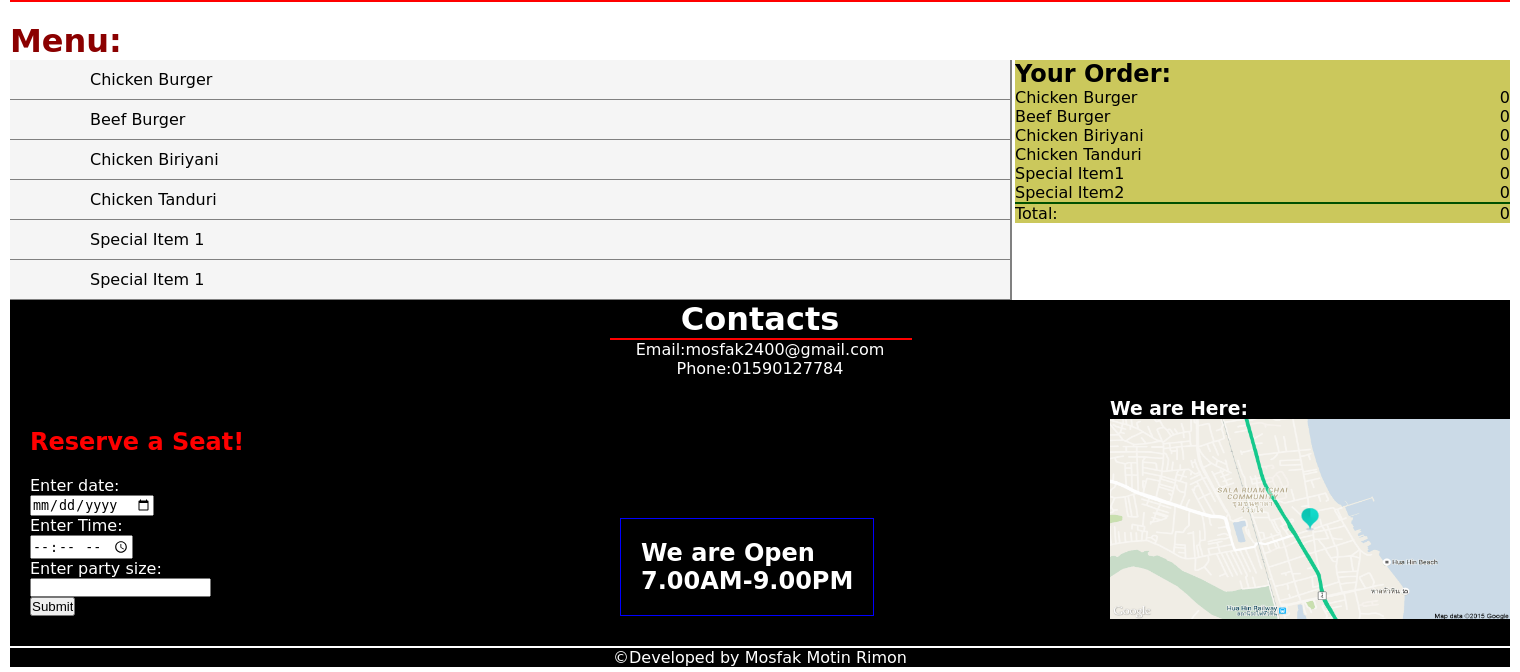
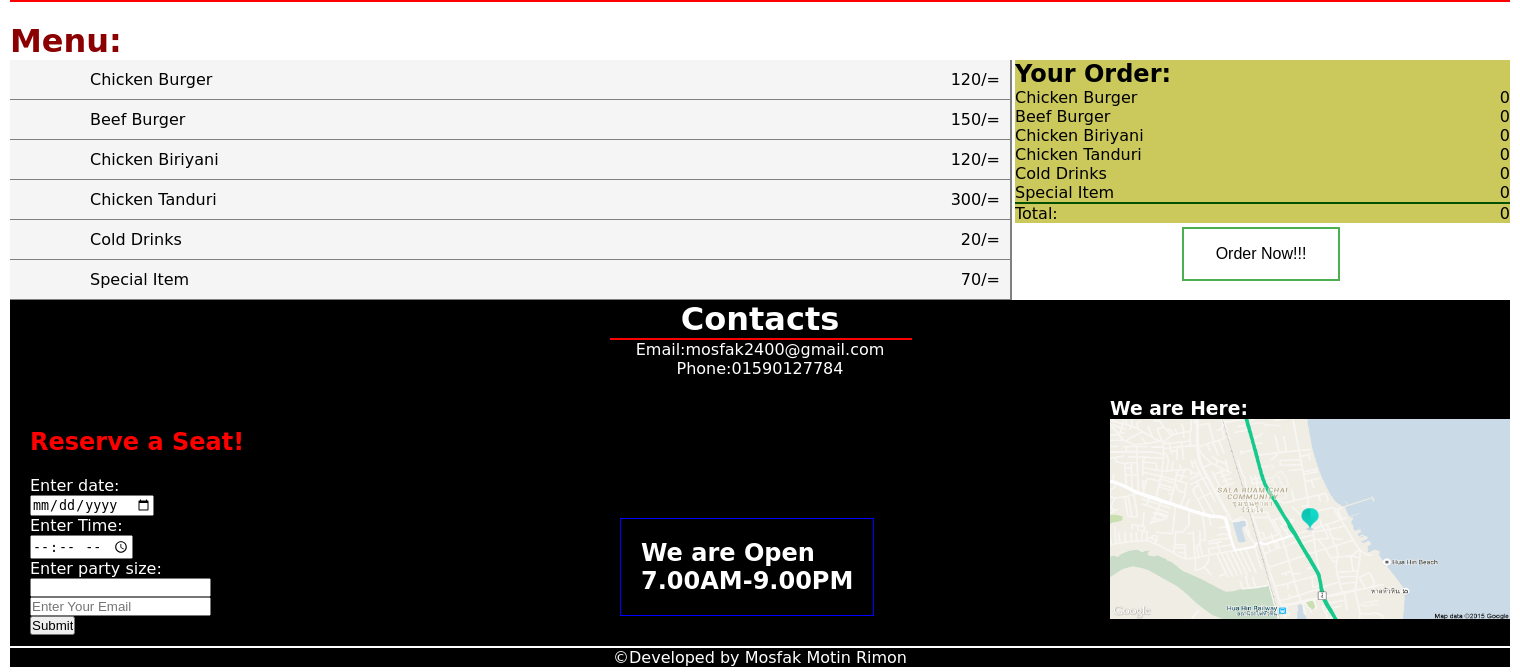
Before and after one commit to Mosfak/Impala_Resturant, a PHP site: page /other/orderNow.php in a window 1520 px wide. Shown: the part 161-833 px from the top of the page. Run offline with PHP 8.4, Linux system fonts and the light colour scheme; some libraries are stand-ins or nearby versions.

Commit message:
oct_23_2
C171023 Coplete

```diff
--- a/C171023/css/login.css
+++ b/C171023/css/login.css
@@ -4,7 +4,6 @@
 body{
     background:url("../img/kitchen.jpg");
     background-attachment:fixed;
-
 }
 
 
--- a/C171023/index.php
+++ b/C171023/index.php
@@ -112,7 +112,8 @@
                         <input type="time"><br>
                         Enter party size:<br>
                         <input type="number"><br>
-                        <input type="submit"><br>
+                        <input type="text" placeholder="Enter Your Email"><br>
+                        <input type="submit" onclick="alert('Your Reservarion is being processed \nWe will inform you through a mail')"><br>
                     </form>
                 </div>
                 <div class="fix social">
--- /dev/null
+++ b/C171023/js/script.js
@@ -0,0 +1,45 @@
+var food=[
+
+    ["Chicken Burger",0],
+    ["Beef Burger",0],
+    ["Chicken Biriyani",0],
+    ["Chicken Tanduri",0],
+    ["Item1",0],
+    ["Item2",0]
+
+];
+
+var price=[ 120,150,120,300,20,70 ];
+var sum=0;
+
+function update(){
+    for(var i=0;i<food.length;i++){
+        document.getElementById(food[i][0]).innerHTML=food[i][1]*price[i];
+    }
+}
+
+
+function Click(name){
+    for(var i=0;i<food.length;i++){
+        if(name==food[i][0]){
+            food[i][1]++;
+            sum=sum+price[i];
+        }
+    }
+
+    document.getElementById('ttl').innerHTML=(sum);
+    update();
+
+}
+
+
+
+
+
+function print(){
+    for(var i=0;i<food.length;i++){
+        console.log(food[i][0]+"----"+food[i][1]+"---"+price[i]);
+        console.log("\n"+sum);
+    }
+
+}
--- a/C171023/other/login.php
+++ b/C171023/other/login.php
@@ -47,7 +47,8 @@
             <input type="time"><br>
             Enter party size:<br>
             <input type="number"><br>
-            <input id="btn" type="submit"><br>
+                        <input type="text" placeholder="Enter Your Email"><br>
+                        <input type="submit" onclick="alert('Your Reservarion is being processed \nWe will inform you through a mail')"><br>
         </form>
     </div>
     <div class="fix open">
--- a/C171023/other/orderNow.php
+++ b/C171023/other/orderNow.php
@@ -2,50 +2,7 @@
     <head>
         <title>Impala Restaurant</title>
         <link rel="stylesheet" href="style_order.css" type="text/css">
-        <script >
-
-
-            var food=[
-
-                ["Chicken Burger",0],
-                ["Beef Burger",0],
-                ["Chicken biriyani",0],
-                ["Chicken Tanduri",0],
-                ["Item1",0],
-                ["Item2",0]
-
-            ];
-
-            var price=[ 120,150,120,300,20,70 ];
-            var sum=0;
-
-
-            function Click(name){
-                for(var i=0;i<food.length;i++){
-                    if(name==food[i][0]){
-                        food[i][1]++;
-                        sum=sum+price[i];
-                    }
-                }
-
-
-
-
-            }
-
-
-
-
-
-            function print(){
-                for(var i=0;i<food.length;i++){
-                    console.log(food[i][0]+"----"+food[i][1]+"---"+price[i]);
-                    console.log("\n"+sum);
-                }
-
-            }
-
-
+        <script src="../js/script.js">
 
         </script>
     </head>
@@ -74,12 +31,12 @@
                 <h1>Menu:</h1>
                 <div class="fix order_menu">
                     <ul>
-                        <li onClick="Click('Chicken Burger')">Chicken Burger</li>
-                        <li onClick="Click('Beef Burger')">Beef Burger</li>
-                        <li onClick="Click('Chicken biriyani')">Chicken Biriyani</li>
-                        <li onClick="Click('Chicken Tanduri')">Chicken Tanduri</li>
-                        <li onClick="Click('Item1')">Special Item 1</li>
-                        <li onClick="Click('Item2')">Special Item 1</li>
+                        <li onClick="Click('Chicken Burger')">Chicken Burger<g>120/=</g></li>
+                        <li onClick="Click('Beef Burger')">Beef Burger<g>150/=</g></li>
+                        <li onClick="Click('Chicken Biriyani')">Chicken Biriyani<g>120/=</g></li>
+                        <li onClick="Click('Chicken Tanduri')">Chicken Tanduri<g>300/=</g></li>
+                        <li onClick="Click('Item1')">Cold Drinks<g>20/=</g></li>
+                        <li onClick="Click('Item2')">Special Item<g>70/=</g></li>
 
                     </ul>
                 </div>
@@ -87,18 +44,17 @@
                 <div class="fix order_check">
                     <h2>Your Order:</h2>
                     <ul id="update">
-                        <li id="Chicken_Burger">Chicken Burger<g>0</g></li>
-                        <li id="Beef_Burger">  Beef Burger<g>0</g></li>
-                        <li id="Chicken_Biriyani">Chicken Biriyani<g>0</g></li>
-                        <li id="Chicken_Tanduri">Chicken Tanduri<g>0</g></li>
-                        <li id="Item1">Special Item1<g>0</g></li>
-                        <li id="Item2">Special Item2<g>0</g></li>
+                        <li >Chicken Burger<g id="Chicken Burger">0</g></li>
+                        <li >  Beef Burger<g id="Beef Burger">0</g></li>
+                        <li >Chicken Biriyani<g id="Chicken Biriyani">0</g></li>
+                        <li >Chicken Tanduri<g id="Chicken Tanduri">0</g></li>
+                        <li >Cold Drinks<g id="Item1">0</g></li>
+                        <li >Special Item<g id="Item2">0</g></li>
                         <hr color="rgb(255, 174, 0)">
-                        <li >Total: <g><script>document.write(sum)</script></g><br></li>
+                        <li >Total: <g id="ttl"><script>document.write(sum)</script></g><br></li>
                     </ul>
-
                 </div>
-
+                <center><button class="button button1" onclick="alert('Your Order has been placed');location.reload(true);">Order Now!!! </button></center>
 
             </div>
 
@@ -120,7 +76,8 @@
                         <input type="time"><br>
                         Enter party size:<br>
                         <input type="number"><br>
-                        <input type="submit"><br>
+                        <input type="text" placeholder="Enter Your Email"><br>
+                        <input type="submit" onclick="alert('Your Reservarion is being processed \nWe will inform you through a mail')"><br>
                     </form>
                 </div>
                 <div class="fix social">
--- a/C171023/other/signup.php
+++ b/C171023/other/signup.php
@@ -49,7 +49,8 @@
             <input type="time"><br>
             Enter party size:<br>
             <input type="number"><br>
-            <input id="btn" type="submit"><br>
+                        <input type="text" placeholder="Enter Your Email"><br>
+                        <input type="submit" onclick="alert('Your Reservarion is being processed \nWe will inform you through a mail')"><br>
         </form>
     </div>
     <div class="fix open">
--- a/C171023/other/style_order.css
+++ b/C171023/other/style_order.css
@@ -33,7 +33,7 @@ body{font-family:Cursive;}
 
     transform: translateY(-10px);
     text-shadow: 7px 7px 12px;
-    background-color: ; color:black;
+    color:black;
 }
 
 
@@ -84,9 +84,7 @@ body{font-family:Cursive;}
 .order h1{
     color:darkred;
 }
-.order_menu{
 
-}
 .order_menu ul li{
     /*padding:5px;*/
     display:block;
@@ -108,7 +106,35 @@ body{font-family:Cursive;}
     float:right;
 
 }
-.order_check g{
+.button {
+     /* Green */
+    border: none;
+    color: white;
+    padding: 16px 32px;
+    text-align: center;
+    text-decoration: none;
+    display: inline-block;
+    font-size: 16px;
+    margin: 4px 2px;
+    -webkit-transition-duration: 0.4s; /* Safari */
+    transition-duration: 0.4s;
+    cursor: pointer;
+  }
+
+  .button1 {
+    background-color: white;
+    color: black;
+    border: 2px solid #4CAF50;
+  }
+
+  .button1:hover {
+    background-color: #4CAF50;
+    color: white;
+    padding:18px 35px;
+    font-weight:700;
+
+  }
+ g{
     float:right;
     text-align:right;
 }
```
Also changed, not shown: C171023/other/script.js (deleted, +0 -39 lines), C171023/script.js (deleted, +0 -7 lines), C171023/style.css (+13 -2 lines).
